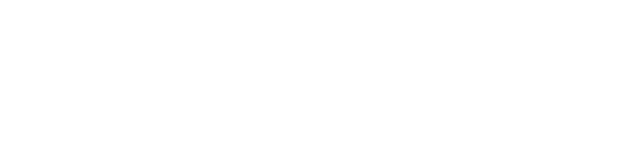
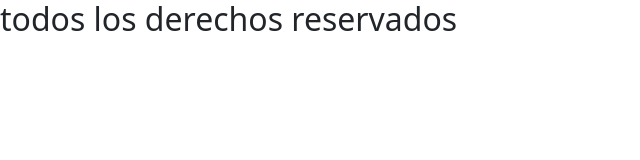
Before and after one commit to matti434/LoschicosMeet, a plain HTML site: page index.html in a window 1280 px wide. Shown: the whole page, without its empty margins (0-640 px from the left). Drawn offline with nearby package versions, Linux system fonts and the light colour scheme.

Commit message:
probando footer

```diff
--- a/index.html
+++ b/index.html
@@ -9,7 +9,9 @@
 <body>
 
 
-
+<footer>
+    <h2>todos los derechos reservados</h2>
+</footer>
     <script src="https://cdn.jsdelivr.net/npm/bootstrap@5.3.7/dist/js/bootstrap.bundle.min.js" integrity="sha384-ndDqU0Gzau9qJ1lfW4pNLlhNTkCfHzAVBReH9diLvGRem5+R9g2FzA8ZGN954O5Q" crossorigin="anonymous"></script>
 </body>
 </html>
```
